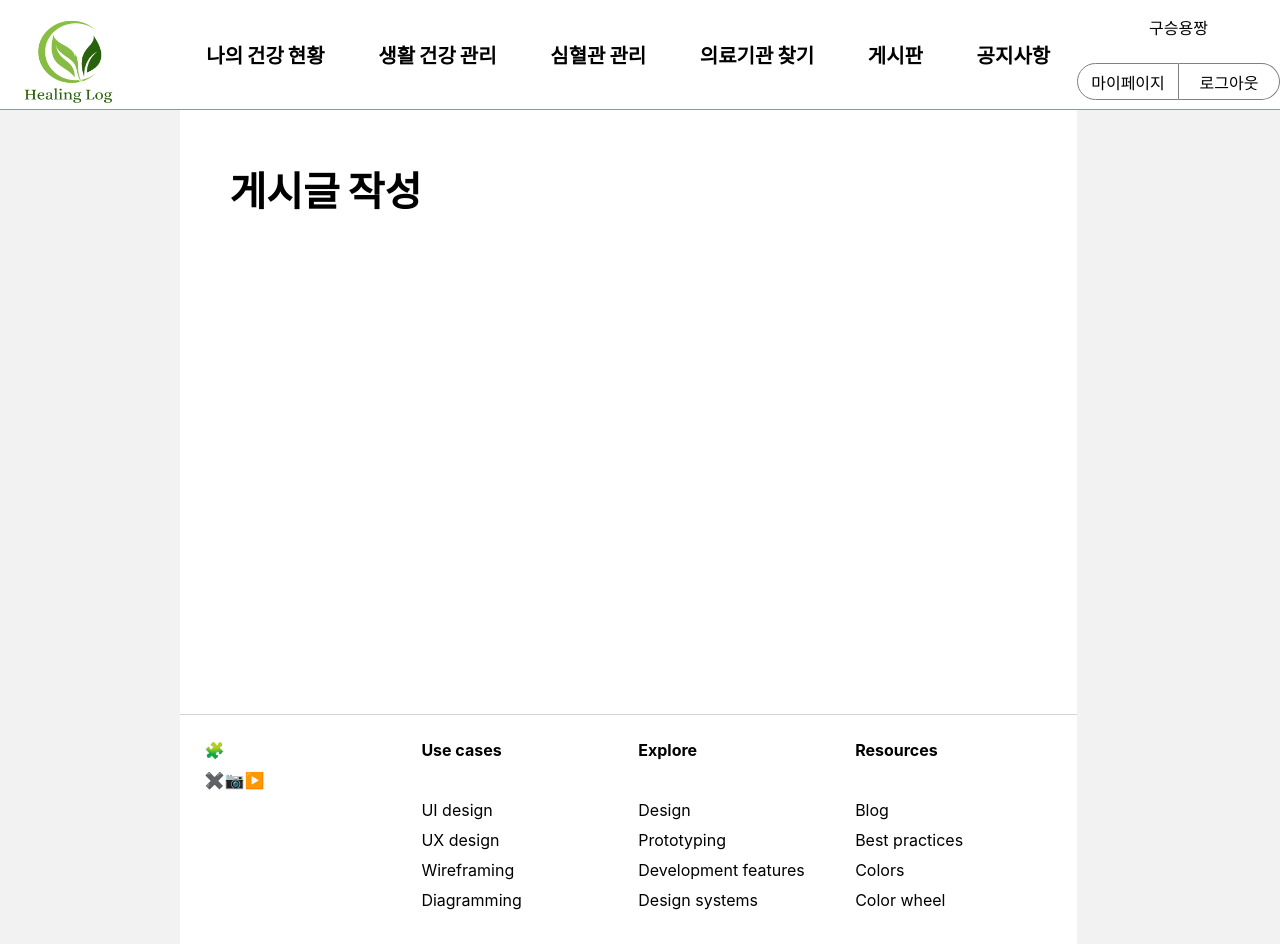
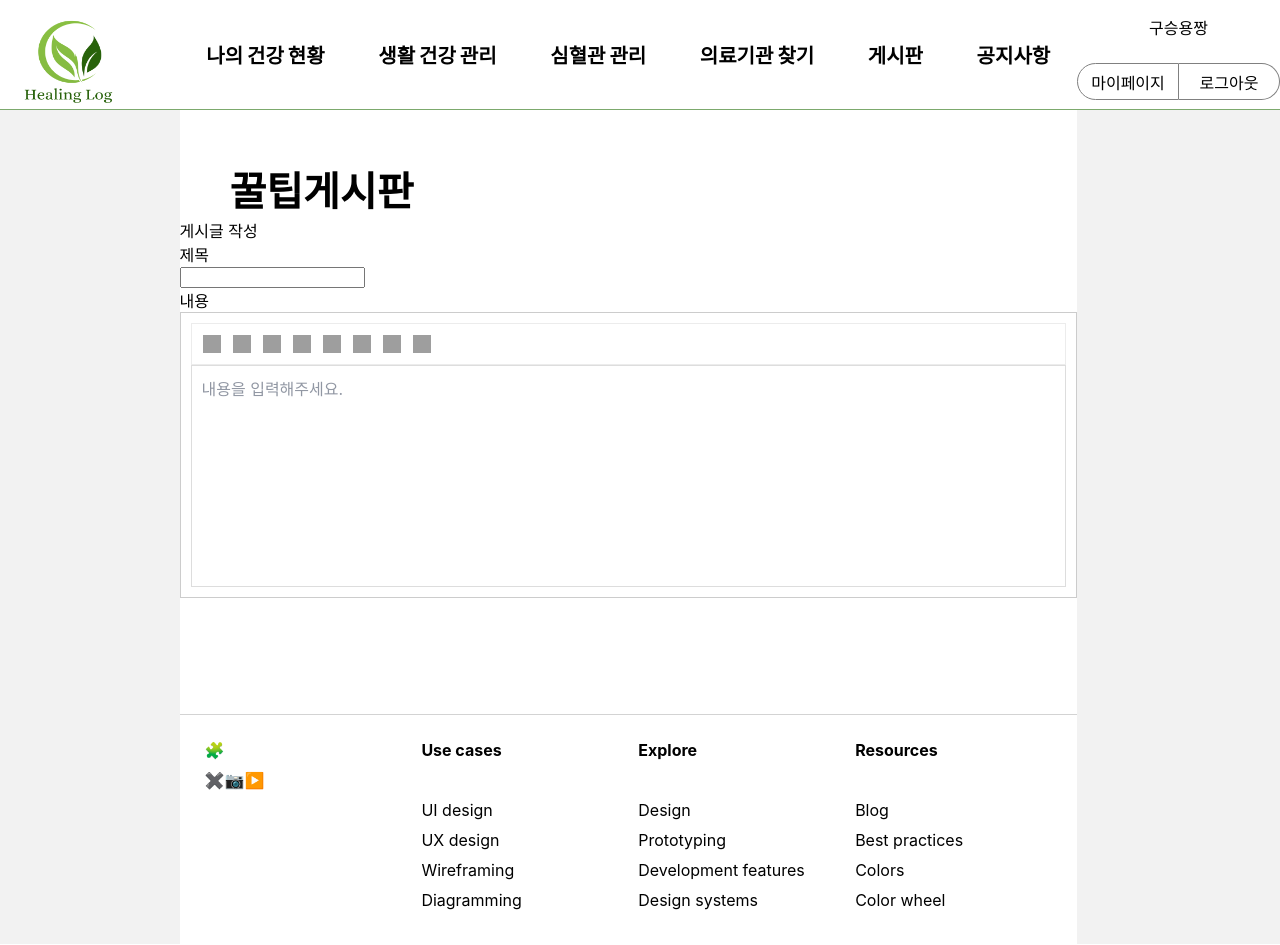
Before and after one commit to rlatmdxor/finalPrj01, a React (Create React App) app in the folder healthcare_react/healinglog/: page /board/write in a window 1280 px wide. Built offline with nearby package versions, Linux system fonts and the light colour scheme; grey boxes are pictures that could not be loaded.

Commit message:
feat: 보드 에디터 기능 작

```diff
--- a/healthcare_react/healinglog/src/components/pages/Board/BoardWrite.jsx
+++ b/healthcare_react/healinglog/src/components/pages/Board/BoardWrite.jsx
@@ -1,10 +1,19 @@
 import React from 'react';
 import Title from '../../util/Title';
+import BoardEditor from '../../util/BoardEditor';
 
 const BoardWrite = () => {
   return (
     <div>
-      <Title>게시글 작성</Title>
+      <Title>꿀팁게시판</Title>
+      <div>게시글 작성</div>
+      <label>제목</label>
+      <br />
+      <input></input>
+      <br />
+      <label>내용</label>
+      <br />
+      <BoardEditor />
     </div>
   );
 };
--- /dev/null
+++ b/healthcare_react/healinglog/src/components/util/BoardEditor.jsx
@@ -0,0 +1,106 @@
+import React, { useState } from 'react';
+import { Editor, EditorState, RichUtils, convertToRaw, Entity, DefaultDraftBlockRenderMap } from 'draft-js';
+import 'draft-js/dist/Draft.css';
+import styled from 'styled-components';
+import { Map } from 'immutable';
+
+const ButtonDiv = styled.div`
+  border: 1px solid #ececec;
+  display: flex;
+  padding: 6px;
+  gap: 2px;
+`;
+
+const IconButton = styled.button`
+  background-color: white;
+  border: none;
+  width: 28px;
+  height: 28px;
+  padding: 5px;
+`;
+
+const StyledImg = styled.img`
+  width: ${(props) => props.width || '100%'};
+  height: 100%;
+`;
+
+const EditorContainer = styled.div`
+  border: 1px solid #ddd;
+  min-height: 200px;
+  padding: 10px;
+
+  .leftAlign {
+    text-align: left;
+  }
+
+  .centerAlign {
+    text-align: center;
+  }
+
+  .rightAlign {
+    text-align: right;
+  }
+`;
+
+const BoardEditor = () => {
+  const [editorState, setEditorState] = useState(() => EditorState.createEmpty());
+
+  const toggleInlineStyle = (style) => {
+    setEditorState(RichUtils.toggleInlineStyle(editorState, style));
+  };
+
+  const toggleBlockType = (blockType) => {
+    setEditorState(RichUtils.toggleBlockType(editorState, blockType));
+  };
+
+  // 에디터 콘텐츠를 JSON으로 저장
+  const saveContent = () => {
+    const rawContent = convertToRaw(editorState.getCurrentContent());
+    console.log('Saved Content:', JSON.stringify(rawContent));
+  };
+
+  return (
+    <>
+      <div style={{ border: '1px solid #ccc', padding: '10px' }}>
+        <ButtonDiv>
+          <IconButton onClick={() => toggleInlineStyle('BOLD')}>
+            <StyledImg src="https://img.icons8.com/?size=100&id=78937&format=png&color=000000" />
+          </IconButton>
+          <IconButton onClick={() => toggleInlineStyle('ITALIC')}>
+            <StyledImg src="https://img.icons8.com/?size=100&id=99640&format=png&color=000000" />
+          </IconButton>
+          <IconButton onClick={() => toggleInlineStyle('UNDERLINE')}>
+            <StyledImg src="https://img.icons8.com/?size=100&id=99845&format=png&color=000000" />
+          </IconButton>
+
+          <IconButton>
+            <StyledImg src="https://img.icons8.com/?size=100&id=J3mppEmJhtqg&format=png&color=000000" />
+          </IconButton>
+          <IconButton>
+            <StyledImg src="https://img.icons8.com/?size=100&id=Mw0fxlGLXJlb&format=png&color=000000" />
+          </IconButton>
+          <IconButton>
+            <StyledImg src="https://img.icons8.com/?size=100&id=LcazPDNFek1d&format=png&color=000000" />
+          </IconButton>
+
+          <IconButton onClick={() => toggleBlockType('unordered-list-item')}>
+            <StyledImg src="https://img.icons8.com/?size=100&id=20440&format=png&color=000000" />
+          </IconButton>
+          <IconButton onClick={() => toggleBlockType('ordered-list-item')}>
+            <StyledImg src="https://img.icons8.com/?size=100&id=6501&format=png&color=000000" />
+          </IconButton>
+
+          {/* 저장 버튼 */}
+          {/* <button onClick={saveContent}>Save Content</button> */}
+        </ButtonDiv>
+
+        {/* 에디터 */}
+        <EditorContainer>
+          <Editor editorState={editorState} onChange={setEditorState} placeholder="내용을 입력해주세요." />
+        </EditorContainer>
+      </div>
+    </>
+  );
+};
+
+export default BoardEditor;
```
